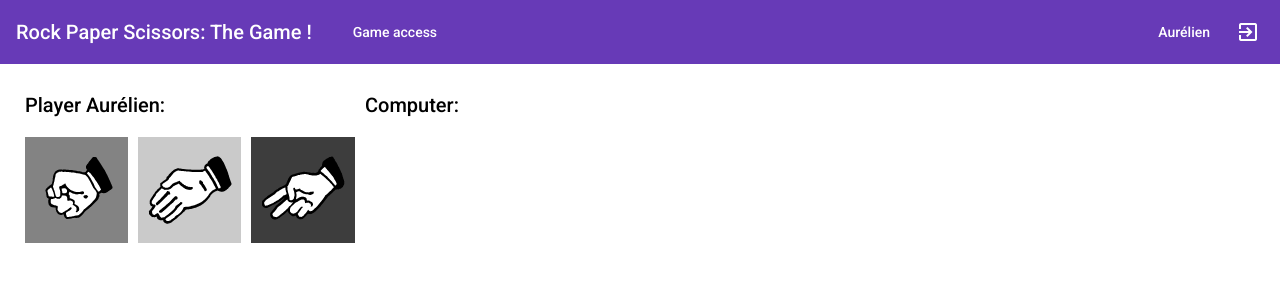
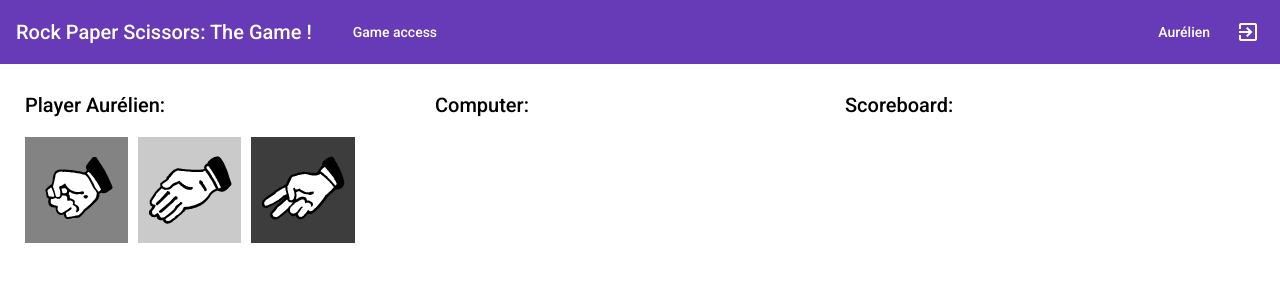
Before and after one commit to thisaurel/rock-paper-scissors-game-angular, an Angular app: page /game in a window 1280 px wide. Shown: the top 300 px of the page. Built offline with nearby package versions, Linux system fonts and the light colour scheme.

Commit message:
Improve css

```diff
--- a/src/app/app.component.html
+++ b/src/app/app.component.html
@@ -7,7 +7,7 @@
   </div>
   <div class="right" *ngIf="gameService.connectedPlayer">
     <a mat-button> {{ (gameService.connectedPlayer) ? gameService.connectedPlayer : 'Non connecté(e)' }} </a>
-    <mat-icon class="logout" (click)="gameService.logout()">exit_to_app</mat-icon>
+    <mat-icon class="logout" (click)="logout()">exit_to_app</mat-icon>
   </div>
 </mat-toolbar-row>
 </mat-toolbar>
--- a/src/app/app.component.ts
+++ b/src/app/app.component.ts
@@ -1,5 +1,6 @@
 import {Component, OnInit} from '@angular/core';
 import {GameService} from './services/game.service';
+import {Router} from '@angular/router';
 
 @Component({
   selector: 'app-root',
@@ -9,12 +10,17 @@ import {GameService} from './services/game.service';
 export class AppComponent implements OnInit {
 
   constructor(
-    public gameService: GameService
+    public gameService: GameService,
+    private router: Router,
   ) {
   }
-
 
   ngOnInit() {
   }
 
+  public logout(): void {
+    this.gameService.logout();
+    this.router.navigate(['/player']);
+  }
+
 }
--- a/src/app/components/game/game.component.html
+++ b/src/app/components/game/game.component.html
@@ -19,4 +19,7 @@
 
     </div>
   </div>
+  <div class="scoreboard">
+    <h2>Scoreboard:</h2>
+  </div>
 </div>
--- a/src/app/components/game/game.component.scss
+++ b/src/app/components/game/game.component.scss
@@ -1,6 +1,8 @@
 .game {
   display: flex;
+  flex: 0 0 100%;
   .player {
+    flex: 1;
     .inline-choice {
       display: flex;
       .image {
@@ -19,6 +21,9 @@
     }
   }
   .computer {
-
+    flex: 1;
+  }
+  .scoreboard {
+    flex: 1;
   }
 }
--- a/src/app/components/player/player.component.html
+++ b/src/app/components/player/player.component.html
@@ -1,13 +1,13 @@
 <div class="auth-block">
 
   <form class="form" [formGroup]="authForm" (ngSubmit)="onSubmit()">
-    <h2>Choose your player name my friend !</h2>
+    <h2>Choose your username my friend !</h2>
 
     <mat-form-field class="full-width">
       <mat-label>Type your username</mat-label>
       <input matInput placeholder="Type your username" type="text" formControlName="username">
     </mat-form-field>
 
-    <button mat-flat-button color="primary" type="submit" [disabled]="!authForm.valid">I WANNA PLAY NOW</button>
+    <button mat-flat-button color="primary" type="submit" [disabled]="!authForm.valid">I WANNA PLAY NOW !</button>
   </form>
 </div>
```
